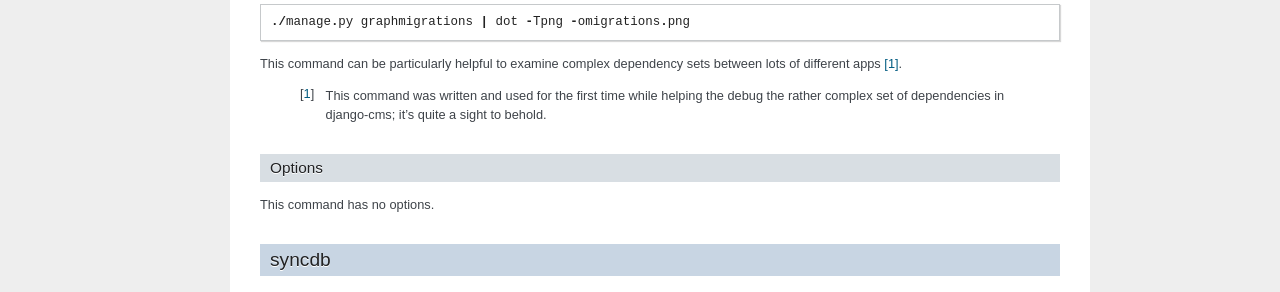
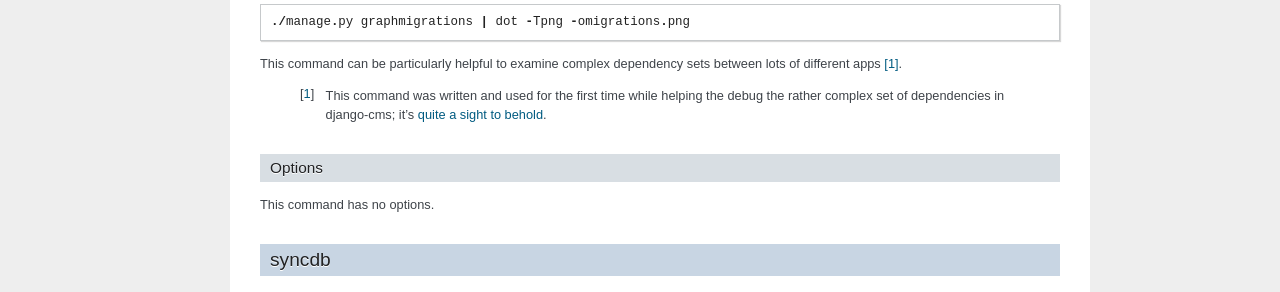
Before and after one commit to matthiask/south, a Sphinx documentation site: the page built from docs/commands.rst, in a window 1280 px wide and 900 px high, scrolled down 3197 px. Shown: the part 263-555 px from the top of the window. Built offline with Sphinx 7.4.7, drawn with Linux system fonts in a browser that asks for light colours; part of the change alters nothing that is shown.

```diff
--- a/docs/commands.rst
+++ b/docs/commands.rst
@@ -219,8 +219,8 @@ This command can be particularly helpful to examine complex dependency sets
 between lots of different apps [#]_.
 
  .. [#] This command was written and used for the first time while helping the
-        debug the rather complex set of dependencies in django-cms; it's quite
-        a sight to behold.
+        debug the rather complex set of dependencies in django-cms; it's
+        `quite a sight to behold <http://i.imgur.com/nrmoR.png>`_.
 
 Options
 ^^^^^^^
```
